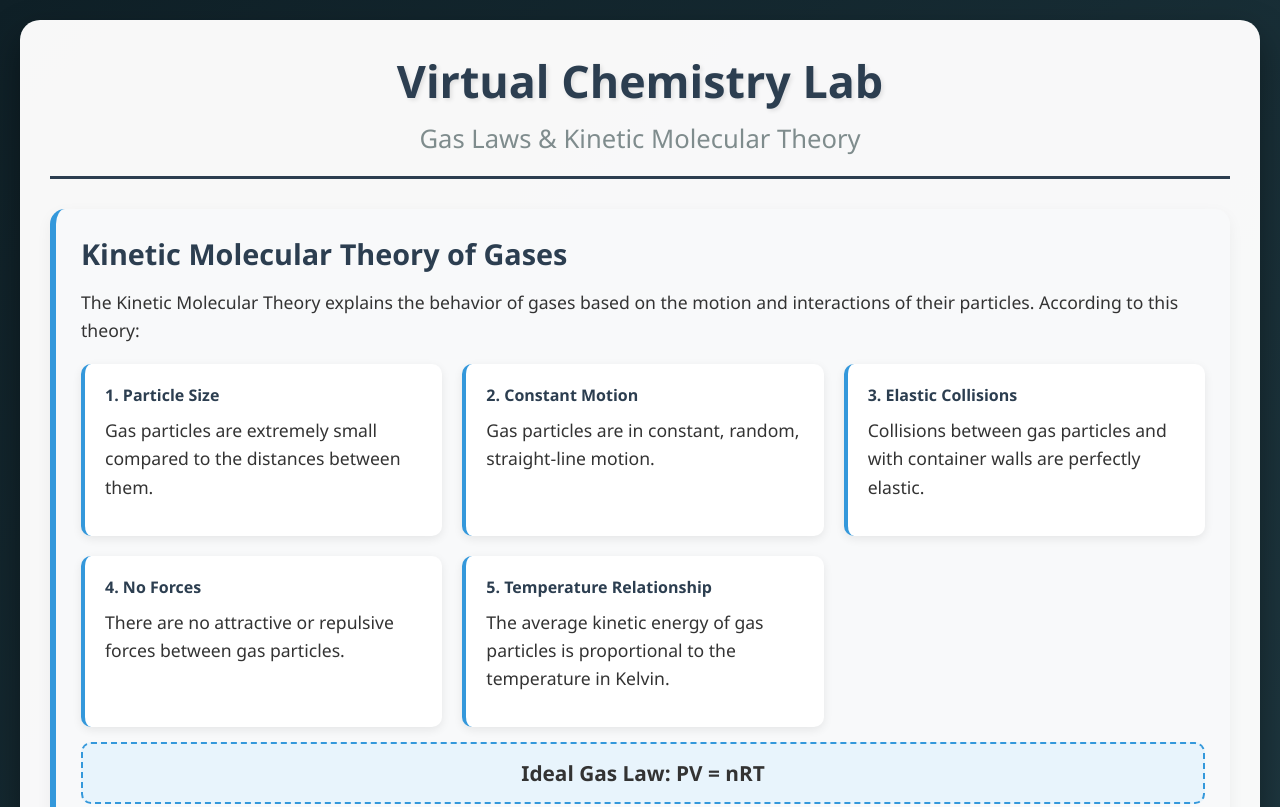
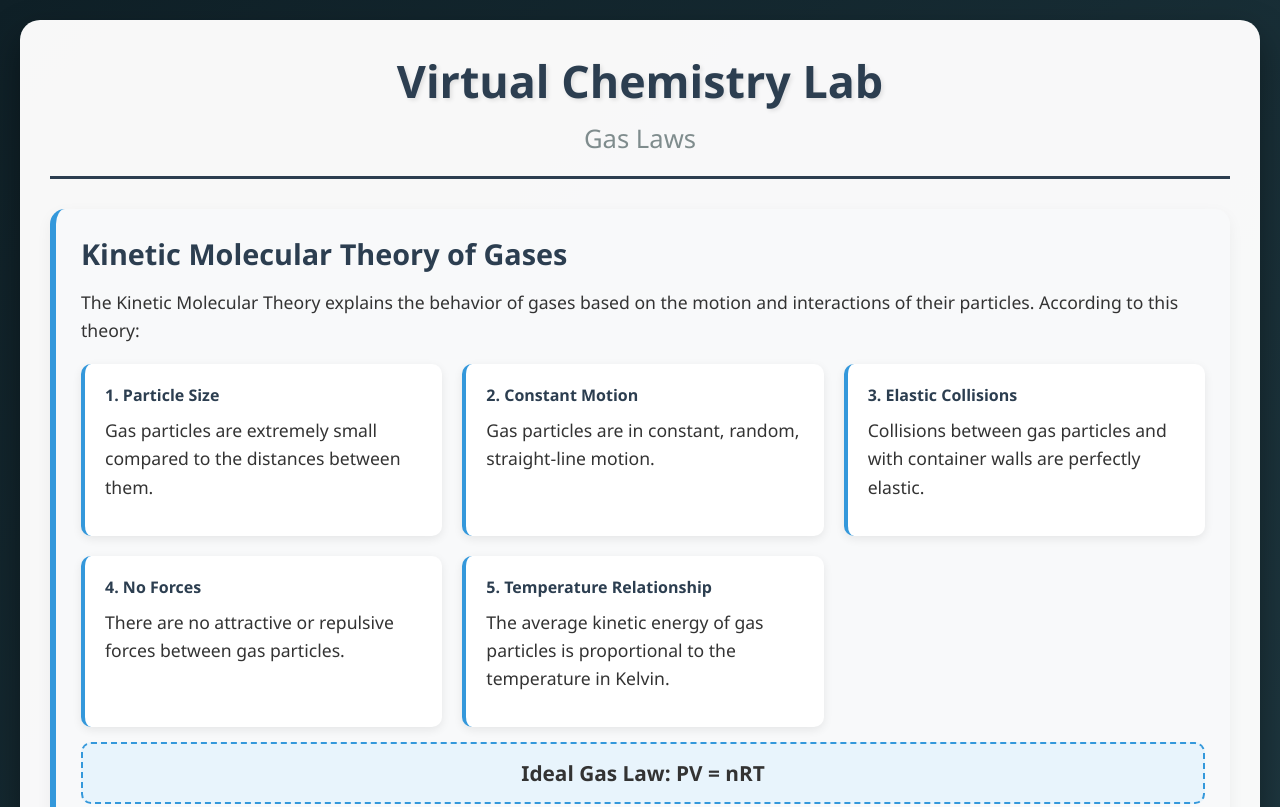
Before and after one commit to jabezlimjap-blip/gaslaws-simulation, a plain HTML site: page index.html in a window 1280 px wide. Shown: the top 807 px of the page. Drawn offline with Linux system fonts and the light colour scheme.

Commit message:
Update index.html

```diff
--- a/index.html
+++ b/index.html
@@ -3,7 +3,7 @@
 <head>
     <meta charset="UTF-8">
     <meta name="viewport" content="width=device-width, initial-scale=1.0">
-    <title>Virtual Chemistry Lab- Gas Laws & Kinetic Molecular Theory-</title>
+    <title>Virtual Chemistry Laboratory- Gas Laws-</title>
     <style>
         * {
             margin: 0;
@@ -391,7 +391,7 @@
     <div class="lab-container">
         <header>
             <h1>Virtual Chemistry Lab</h1>
-            <h2>Gas Laws & Kinetic Molecular Theory</h2>
+            <h2>Gas Laws</h2>
         </header>
 
         <div class="theory-section">
@@ -893,4 +893,5 @@
         window.addEventListener('load', initSimulation);
     </script>
 </body>
+
 </html>
```
